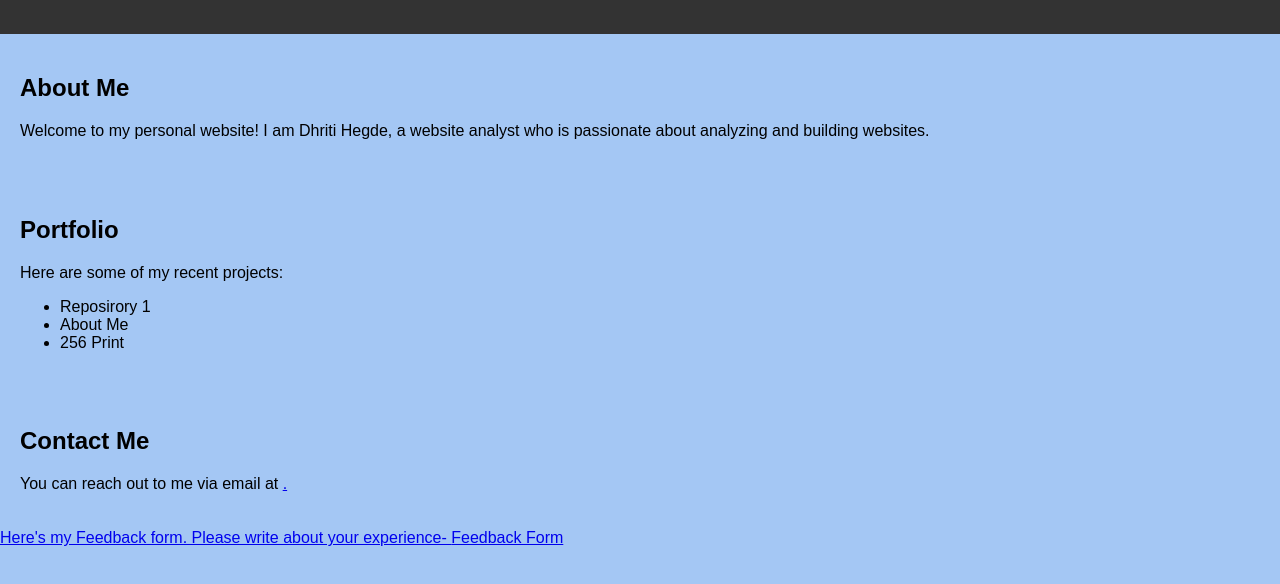
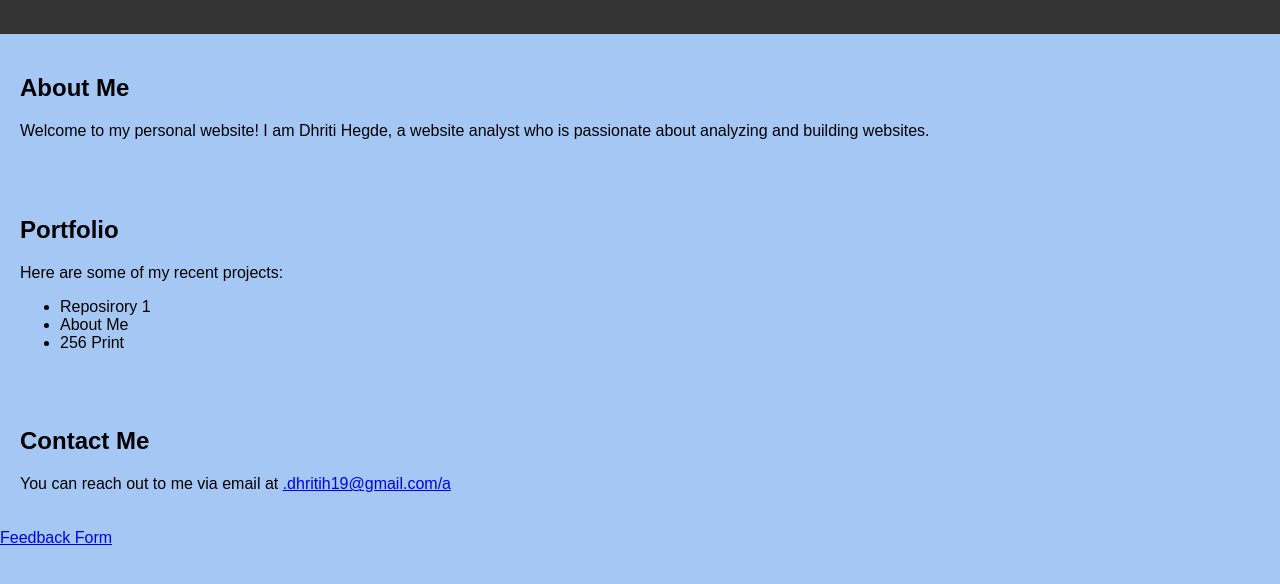
Before and after one commit to gitdh123/dhritihegde-, a plain HTML site: page index.html in a window 1280 px wide. Shown: the part 120-704 px from the top of the page. Drawn offline with Linux system fonts and the light colour scheme.

Commit message:
Update index.html

```diff
--- a/index.html
+++ b/index.html
@@ -102,9 +102,9 @@
     </section>
     <section id="contact">
         <h2>Contact Me</h2>
-        <p>You can reach out to me via email at <a href=dhritih19@gmail.com>.</p>
+        <p>You can reach out to me via email at <a href=dhritih19@gmail.com>.dhritih19@gmail.com/a </p>
     </section>
-          Here&apos;s my Feedback form. Please write about your experience-&nbsp;<a href="https://docs.google.com/forms/d/e/1FAIpQLSca_nx0j8AQv-yxFQmUFYQzckMt5WqS28-Rmm1H2YsIlnbICg/viewform?usp=sf_link">Feedback Form</a></span></p>
+          <Here&apos;s my Feedback form. Please write about your experience-&nbsp;<a href="https://docs.google.com/forms/d/e/1FAIpQLSca_nx0j8AQv-yxFQmUFYQzckMt5WqS28-Rmm1H2YsIlnbICg/viewform?usp=sf_link">Feedback Form</a></span></p>
 </body>
 </html>
 </body>
```
